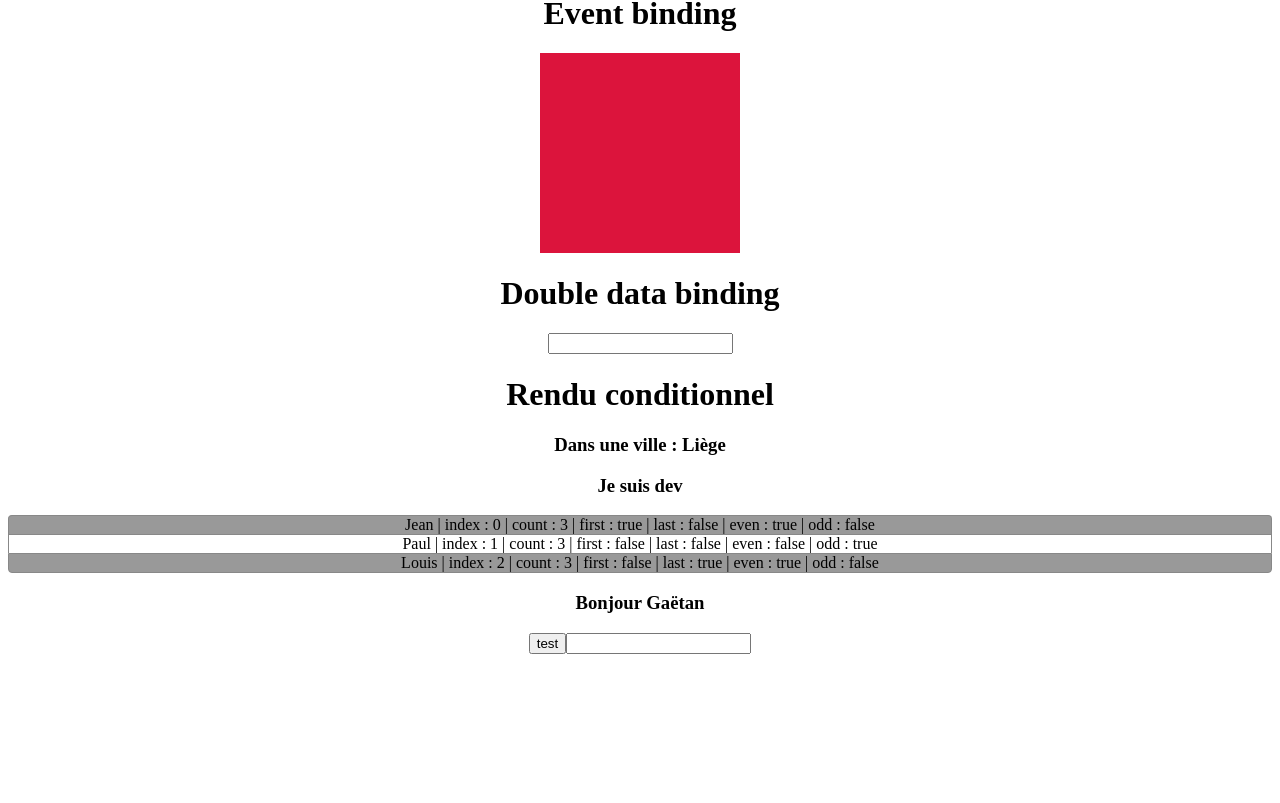
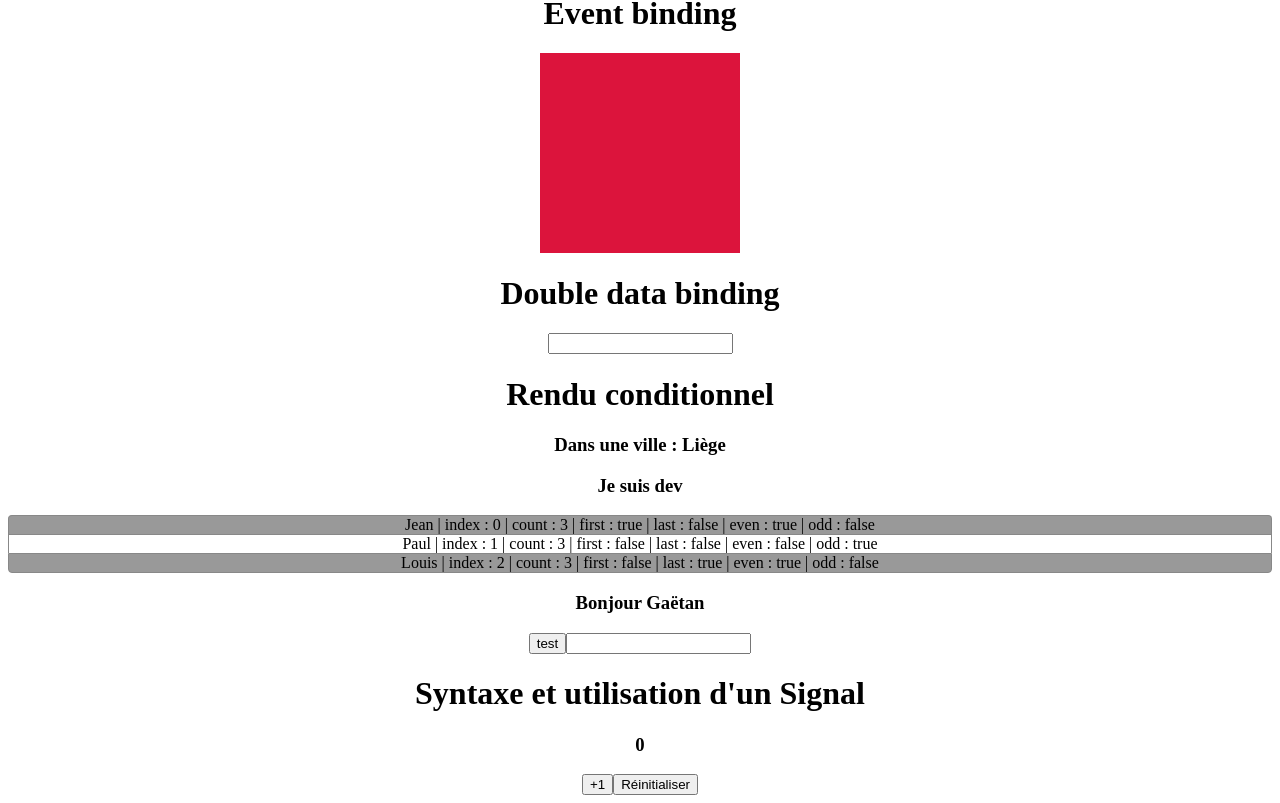
Before and after one commit to gtn-massart/Angular_course, an Angular app: page / in a window 1280 px wide. Shown: the part 465-1268 px from the top of the page. Before the commit the page ends 1127 px from the top, so only its background shows below. Built offline with nearby package versions, Linux system fonts and the light colour scheme.

Commit message:
syntaxe_et_utilisation _de_signal

```diff
--- a/src/app/app.html
+++ b/src/app/app.html
@@ -4,3 +4,4 @@
 <app-event-binding></app-event-binding>
 <app-double-data-binding></app-double-data-binding>
 <app-rendu-conditionnel></app-rendu-conditionnel>
+<app-syntaxe-et-utilisation-de-signal></app-syntaxe-et-utilisation-de-signal>
--- a/src/app/app.ts
+++ b/src/app/app.ts
@@ -5,6 +5,7 @@ import { PropertyBinding } from "./property-binding";
 import { EventBinding } from "./event-binding";
 import { DoubleDataBinding } from "./double-data-binding";
 import { RenduConditionnel } from "./rendu-conditionnel";
+import { SyntaxeEtUtilisationDeSignal } from "./syntaxe-et-utilisation-de-signal";
 
 
 
@@ -13,7 +14,7 @@ import { RenduConditionnel } from "./rendu-conditionnel";
   selector: 'app-root',
   templateUrl: './app.html',
   styleUrl: './app.css',
-  imports: [SingleFileComponent, InterpolationString, PropertyBinding, EventBinding, DoubleDataBinding, RenduConditionnel]
+  imports: [SingleFileComponent, InterpolationString, PropertyBinding, EventBinding, DoubleDataBinding, RenduConditionnel, SyntaxeEtUtilisationDeSignal]
 })
 export class App {
   title = 'AngularCourse';
--- /dev/null
+++ b/src/app/syntaxe-et-utilisation-de-signal.ts
@@ -0,0 +1,40 @@
+import { Component, signal } from '@angular/core';
+
+@Component({
+  selector: 'app-syntaxe-et-utilisation-de-signal',
+  imports: [],
+  template: `
+    <div>
+      <h1>{{ title() }}</h1>
+      <h3>{{ compteur() }}</h3>
+      <button (click)="incrementer()">+1</button>
+      <button (click)="reinitialiser()">Réinitialiser</button>
+    </div>
+  `,
+  styles: `
+    div {
+      text-align: center;
+    }
+  `,
+})
+export class SyntaxeEtUtilisationDeSignal {
+  // ↓ Un signal est une variable réactive.
+  title = signal("Syntaxe et utilisation d'un");
+  compteur = signal(0);
+
+  constructor() {
+    setTimeout(() => {
+      this.title.update((oldValue) => {
+        return oldValue + ' Signal';
+      });
+    }, 3000);
+  }
+
+  incrementer() {
+    this.compteur.update((actualValue) => actualValue + 1);
+  }
+
+  reinitialiser() {
+    this.compteur.set(0);
+  }
+}
```
